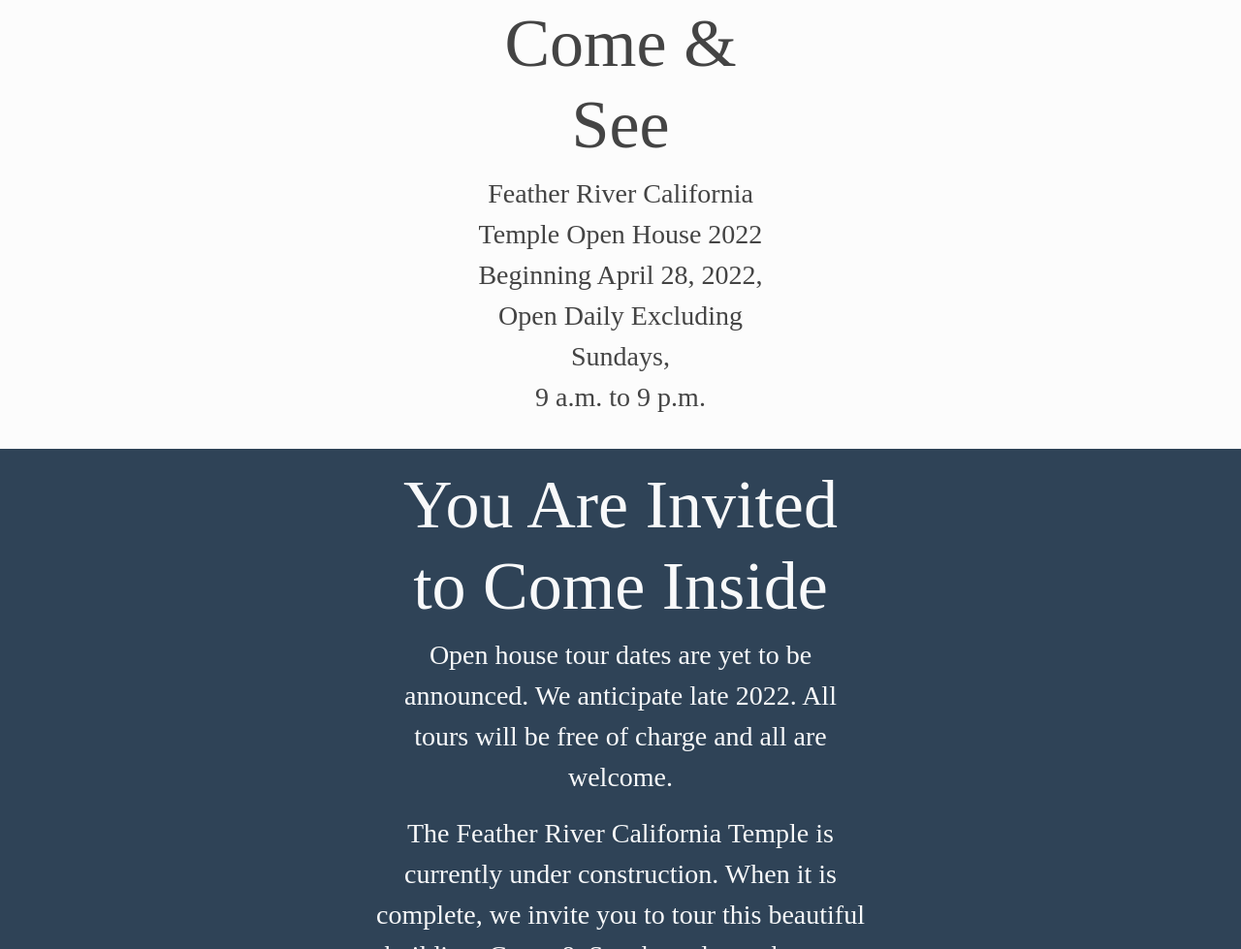
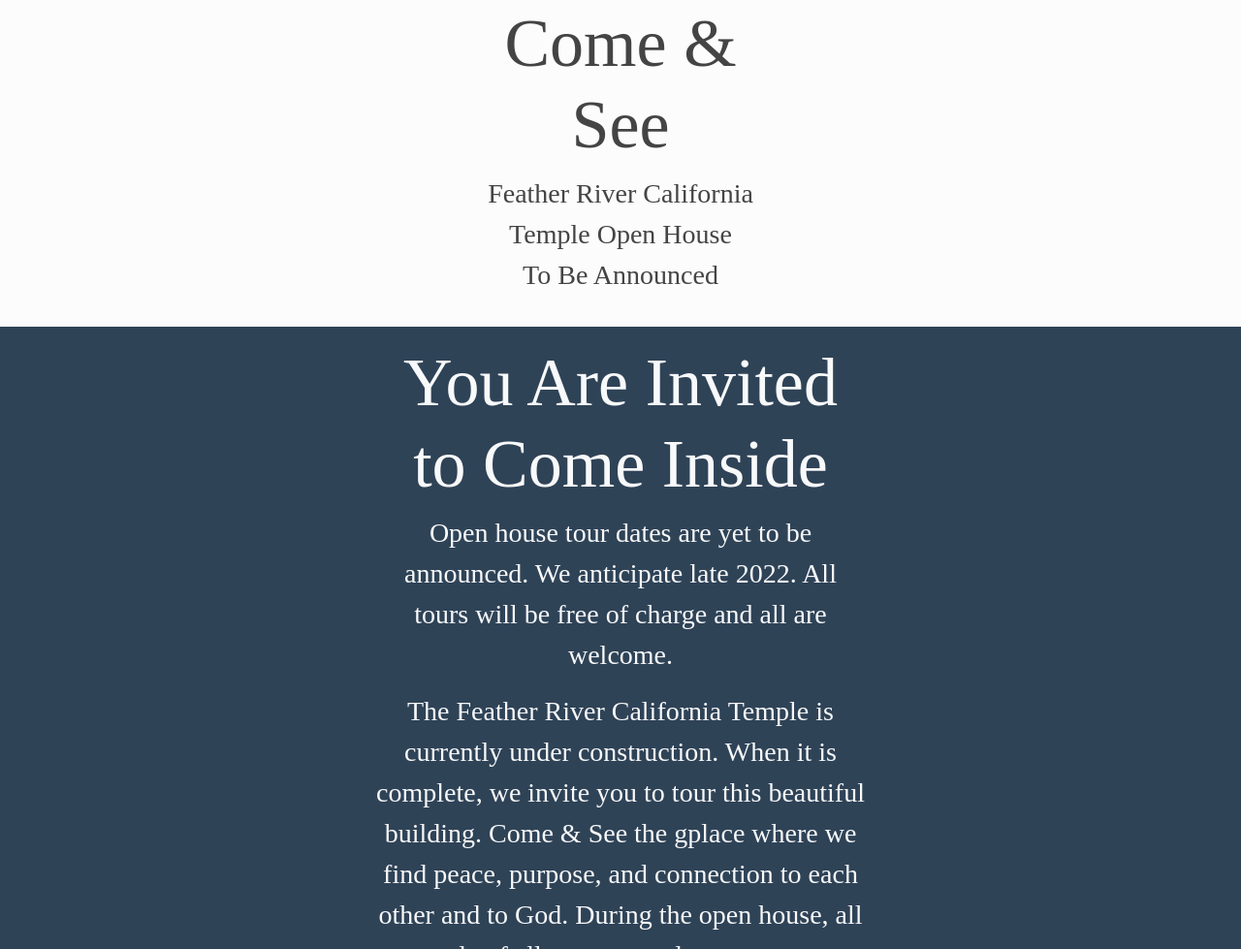
Before and after one commit to ckopsa/feather-page, a Gatsby site: page / in a window 1280 px wide. Shown: the part 887-1866 px from the top of the page at 97% size. Built offline with nearby package versions, Linux system fonts and the light colour scheme; Gatsby itself is replaced by a stand-in of ours.

Commit message:
Remove open house information from front page Fix links

```diff
--- a/gatsby-config.ts
+++ b/gatsby-config.ts
@@ -1,7 +1,6 @@
 import type { GatsbyConfig } from "gatsby"
 
 const config: GatsbyConfig = {
-  pathPrefix: "/feather-page",
   siteMetadata: {
     title: `new`,
     siteUrl: `https://www.yourdomain.tld`,
--- a/src/components/Layout.tsx
+++ b/src/components/Layout.tsx
@@ -9,7 +9,7 @@
       <title>{pageTitle}</title>
       <Navbar bg="primary" variant="dark" expand="lg">
         <Container>
-          <Navbar.Brand href="/feather-page">Feather River Temple</Navbar.Brand>
+          <Navbar.Brand href="/">Feather River Temple</Navbar.Brand>
           <Navbar.Toggle aria-controls="basic-navbar-nav"/>
           <Navbar.Collapse id="basic-navbar-nav">
             <Nav className="me-auto">
--- a/src/pages/index.tsx
+++ b/src/pages/index.tsx
@@ -25,13 +25,9 @@
           <Col md={3}>
             <h1>Come & See</h1>
             <p>
-              Feather River California Temple Open House 2022
+              Feather River California Temple Open House
               <br/>
-              Beginning April 28, 2022,
-              <br/>
-              Open Daily Excluding Sundays,
-              <br/>
-              9 a.m. to 9 p.m.
+              To Be Announced
             </p>
           </Col>
         </Row>
```
